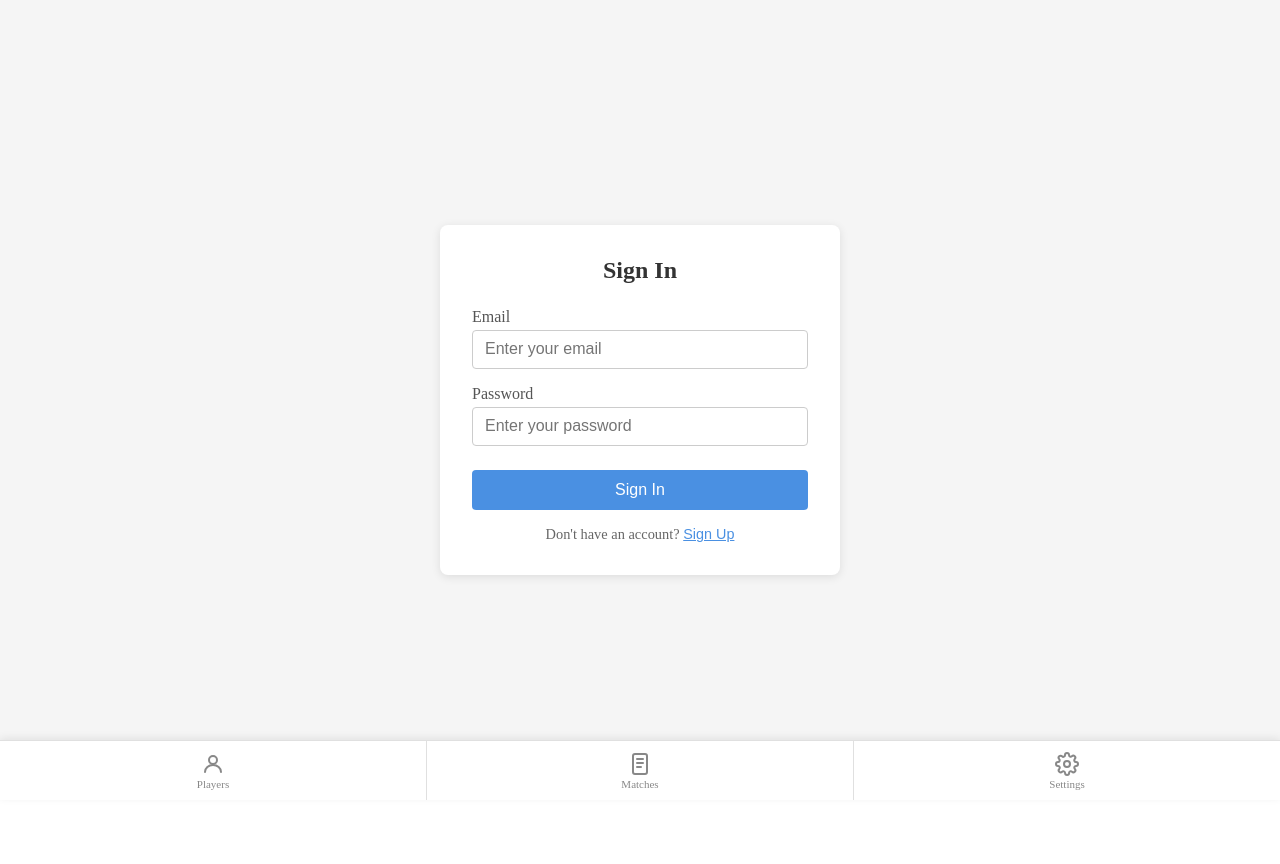
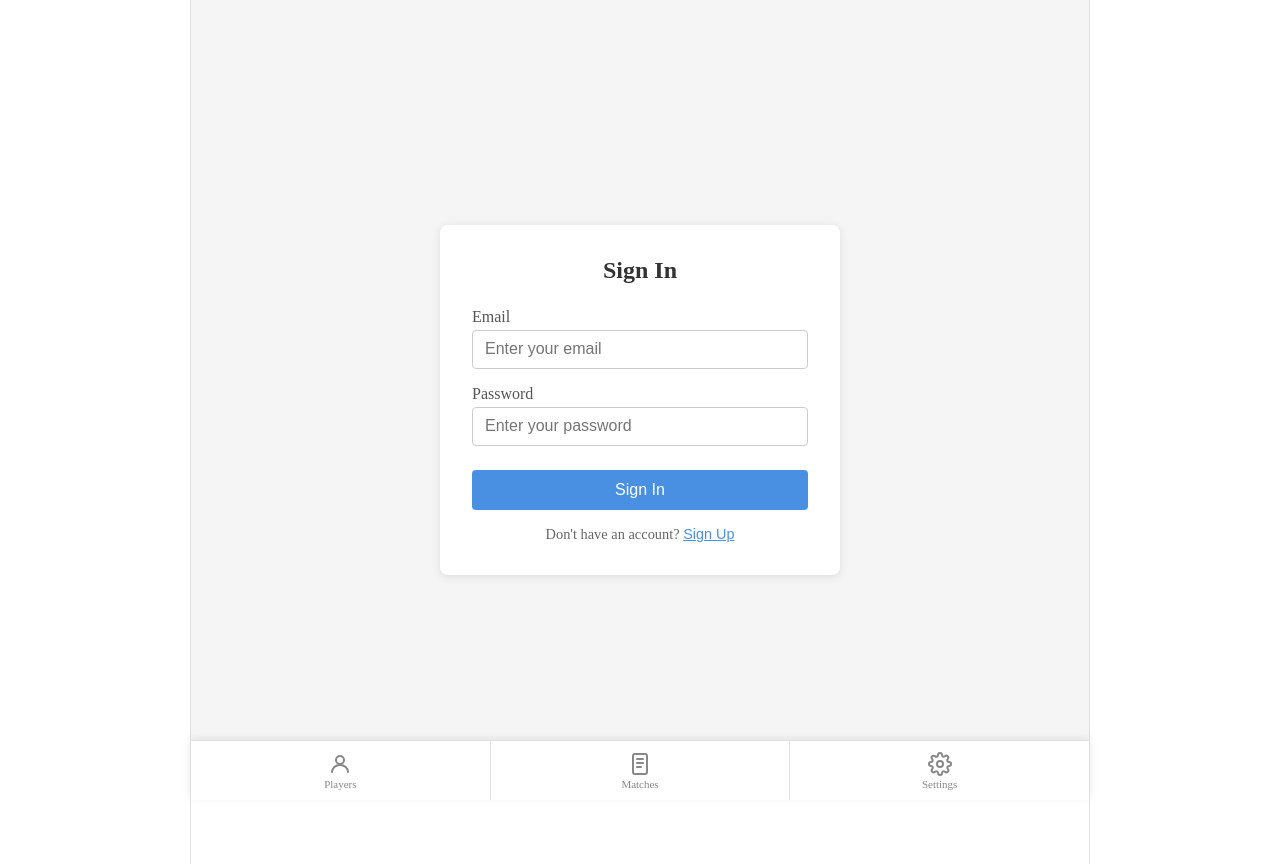
Before and after one commit to Uribouz/badminton-matching-app, an Angular app: page /login in a window 1280 px wide. Built offline with nearby package versions, Linux system fonts and the light colour scheme; no server answers.

Commit message:
feat: add border to the page

```diff
--- a/src/app/app.component.css
+++ b/src/app/app.component.css
@@ -1,16 +1,25 @@
 .page-content {
+  max-width: 900px;
+  margin: 0 auto;
   padding-bottom: 64px;
+  border-left: 1px solid #e0e0e0;
+  border-right: 1px solid #e0e0e0;
+  min-height: 100vh;
 }
 
 .bottom-nav {
   position: fixed;
   bottom: 0;
-  left: 0;
-  right: 0;
+  left: 50%;
+  transform: translateX(-50%);
+  width: 100%;
+  max-width: 900px;
   height: 60px;
   display: flex;
   background: #fff;
   border-top: 1px solid #e0e0e0;
+  border-left: 1px solid #e0e0e0;
+  border-right: 1px solid #e0e0e0;
   box-shadow: 0 -2px 8px rgba(0, 0, 0, 0.08);
   z-index: 100;
 }
```
